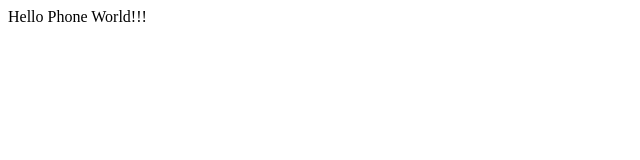
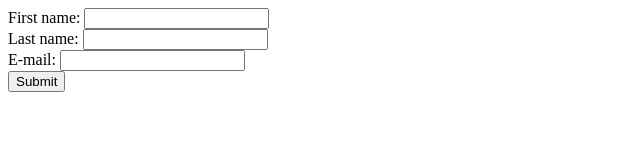
Before and after one commit to markela/app_projects, a plain HTML site: page index.html in a window 1280 px wide. Shown: the whole page, without its empty margins (0-640 px from the left). Drawn offline with Linux system fonts and the light colour scheme.

Commit message:
Add text input

```diff
--- a/index.html
+++ b/index.html
@@ -1,5 +1,8 @@
 <html>
 <body>
-Hello Phone World!!!
+    <label>First name: <input type="text" name="first_name" /></label><br />
+     <label>Last name: <input type="text" name="last_name" /></label><br />
+        <label>E-mail: <input type="email" name="user_email" /></label><br />
+<input type="submit" value="Submit" />
 </body>
 </html>
```
